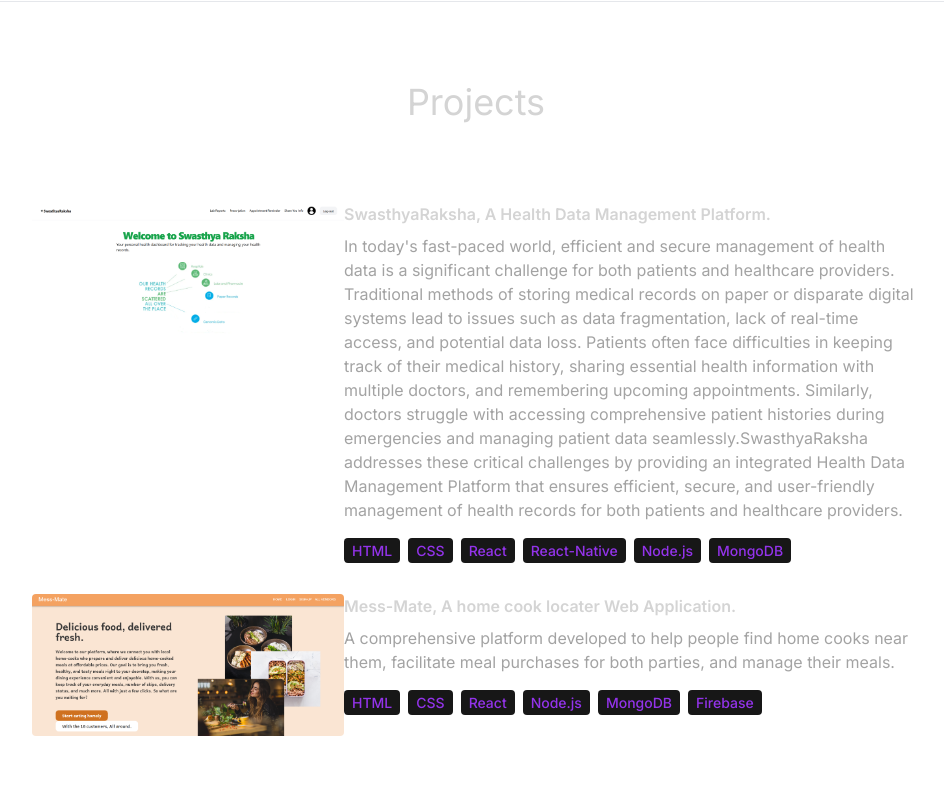
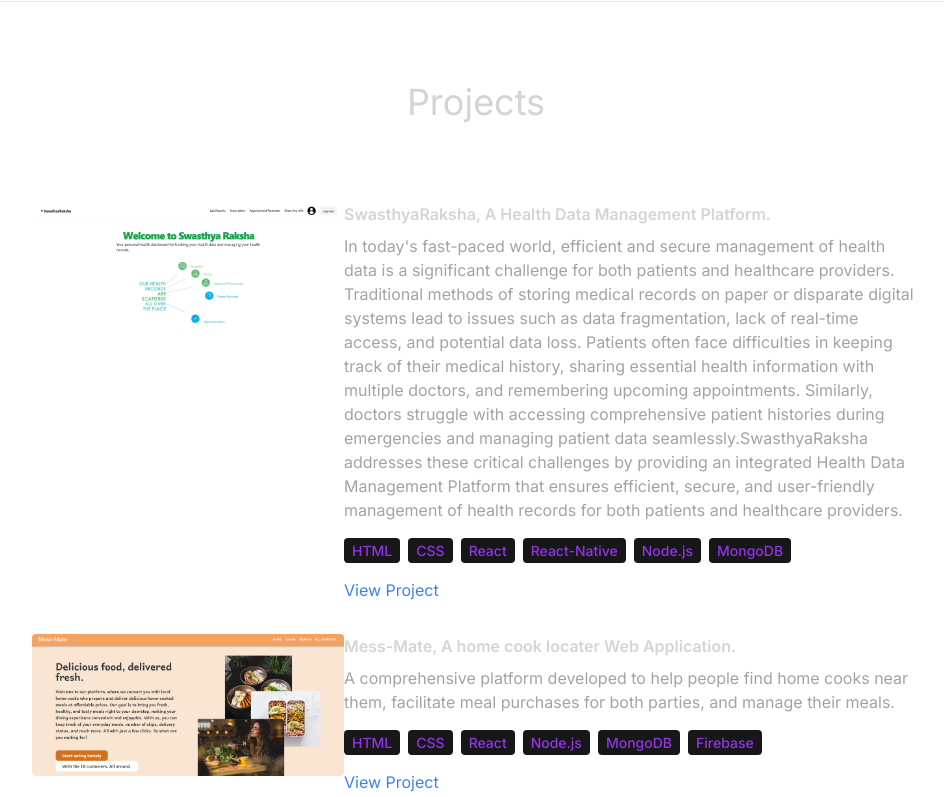
Before and after one commit to HimanshuGolani/Himanshu_Golani, a React (Vite) app: page / in a window 1280 px wide. Shown: the part 2000-2797 px from the top of the page, without its empty margins (164-1108 px from the left). Built offline with nearby package versions, Linux system fonts and the light colour scheme.

Commit message:
Links added

```diff
--- a/src/Components/NavBar.jsx
+++ b/src/Components/NavBar.jsx
@@ -1,6 +1,7 @@
 import React from "react";
 import { FaLinkedin } from "react-icons/fa";
 import { FaGithub } from "react-icons/fa";
+
 const NavBar = () => {
   return (
     <nav className="mb-15 flex items-center justify-between py-6">
@@ -9,8 +10,20 @@
       </div>
 
       <div className="icons m-8 flex items-center justify-center gap-4 text-2xl">
-        <FaLinkedin />
-        <FaGithub />
+        <a
+          href="https://www.linkedin.com/in/himanshu-golani-15a588261"
+          target="_blank"
+          rel="noopener noreferrer"
+        >
+          <FaLinkedin />
+        </a>
+        <a
+          href="https://github.com/HimanshuGolani"
+          target="_blank"
+          rel="noopener noreferrer"
+        >
+          <FaGithub />
+        </a>
       </div>
     </nav>
   );
--- a/src/Components/Project.jsx
+++ b/src/Components/Project.jsx
@@ -1,12 +1,18 @@
 import { PROJECTS } from "../Contents/content";
+
 const Project = () => {
   return (
     <div className="border-b border-white-900 pb-4">
       <h2 className="my-20 text-center text-4xl">Projects</h2>
       <div className="">
         {PROJECTS.map((item, index) => (
-          <div key={index} className="mb-8 flex flex-wrap lg:justify-center">
+          <div key={index} className="mb-8 flex flex-wrap  lg:justify-center">
             <div className="w-full lg:w-1/4">
+              <a
+                href={item.projectLink}
+                target="_blank"
+                rel="noopener noreferrer"
+              >
                 <img
                   className="mb-6 rounded"
                   src={item.image}
@@ -14,18 +20,29 @@
                   height={350}
                   alt={item.title}
                 />
+              </a>
             </div>
             <div className="w-full max-w-xl lg:w-3/4">
               <h6 className="mb-2 font-semibold">{item.title}</h6>
               <p className="mb-4 text-neutral-400">{item.description}</p>
-              {item.technologies.map((tech, index) => (
+              <div className="mb-4">
+                {item.technologies.map((tech, techIndex) => (
                   <span
                     className="mr-2 rounded bg-neutral-900 px-2 py-1 text-sm font-medium text-purple-600"
-                  key={index}
+                    key={techIndex}
                   >
                     {tech}
                   </span>
                 ))}
+              </div>
+              <a
+                href={item.projectLink}
+                target="_blank"
+                rel="noopener noreferrer"
+                className="text-blue-500 hover:underline"
+              >
+                View Project
+              </a>
             </div>
           </div>
         ))}
--- a/src/Contents/content.js
+++ b/src/Contents/content.js
@@ -25,6 +25,7 @@
       "Node.js",
       "MongoDB",
     ],
+    projectLink: "https://swasthyaraksha.onrender.com/",
   },
   {
     title: "Mess-Mate, A home cook locater Web Application.",
@@ -32,6 +33,7 @@
     description:
       "A comprehensive platform developed to help people find home cooks near them, facilitate meal purchases for both parties, and manage their meals.",
     technologies: ["HTML", "CSS", "React", "Node.js", "MongoDB", , "Firebase"],
+    projectLink: "",
   },
 ];
 
```
Lines whose indentation alone changed are shown as unchanged.
